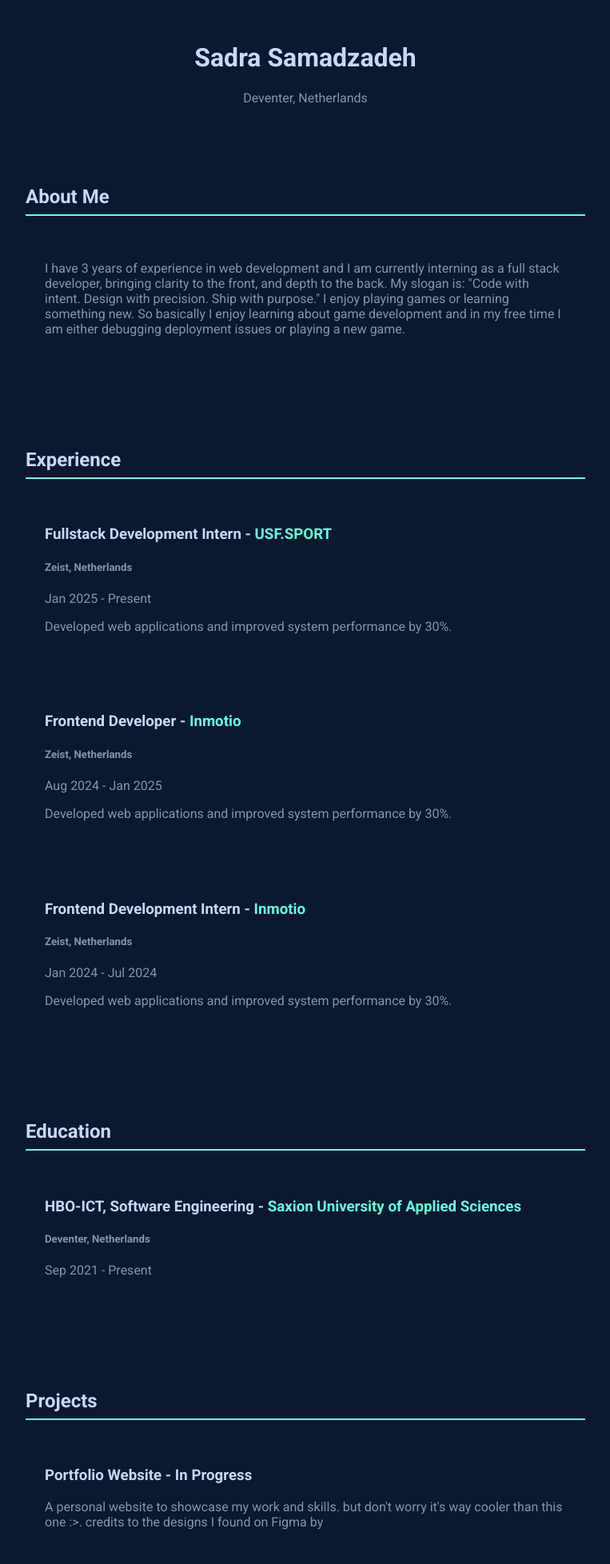
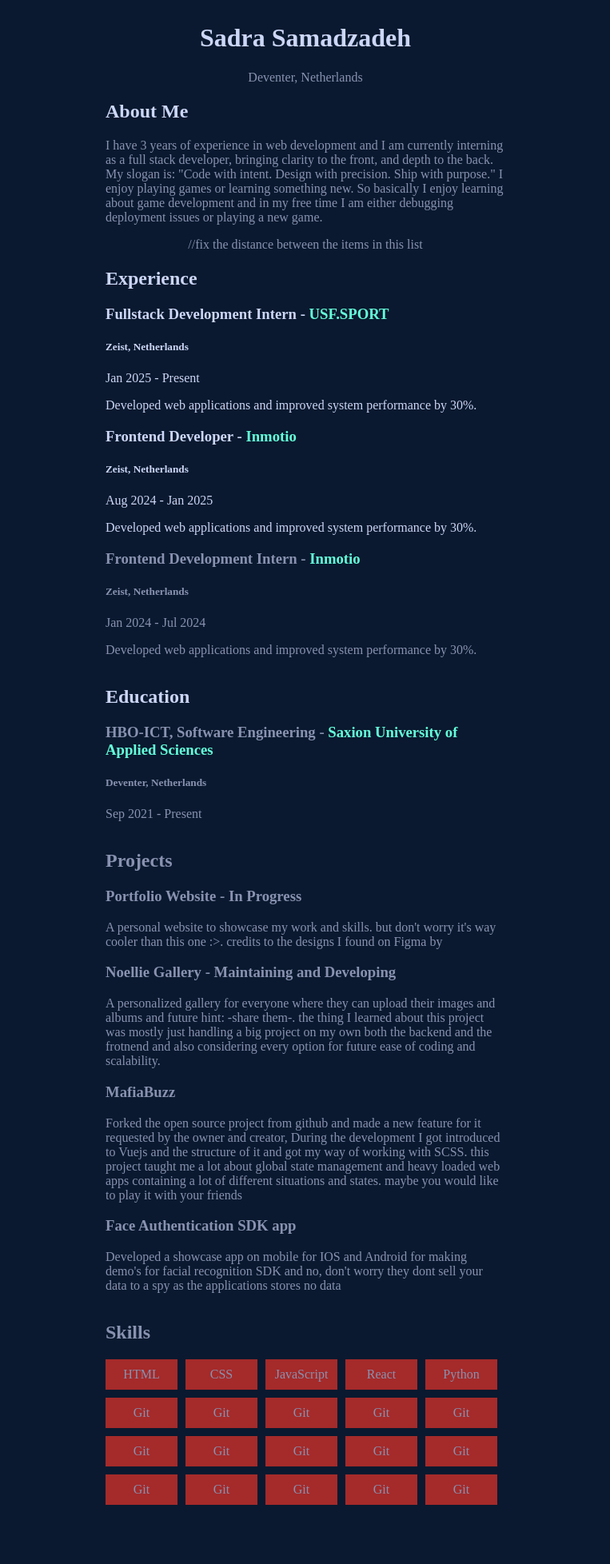
Before and after one commit to SadraSamadzadeh/portfolio-simple, a plain HTML site: page index.html in a window 1280 px wide. Shown: the top 1956 px of the page at 80% size, without its empty margins (258-1021 px from the left). After the commit the page ends 1890 px from the top, so only its background shows below. Drawn offline with Linux system fonts and the light colour scheme.

Commit message:
changing device

```diff
--- a/index.html
+++ b/index.html
@@ -6,88 +6,74 @@
   <link rel="preconnect" href="https://fonts.googleapis.com">
 <link rel="preconnect" href="https://fonts.gstatic.com" crossorigin>
 <link href="https://fonts.googleapis.com/css2?family=Roboto:ital,wght@0,100..900;1,100..900&display=swap" rel="stylesheet">
-  <title>My Portfolio</title>
+  <title>Sadra Samadzadeh</title>
   <style>
 	body {
-      margin: 0;
-      font-family: 'Roboto', sans-serif;
+		/* font  */
 		background-color: #0a192f;
 		color: #8892b0;
-	  cursor: url('./cursor2.png'), auto;
+		width: 500px;
+		display: flex;
+		flex-direction: column;
+		align-items: center;
+		justify-content: center;
 	}
-    header {
-      color: #ccd6f6;
-      padding: 2rem;
-      text-align: center;
+	html {
+		display: flex;
+		flex-direction: column;
+		align-items: center;
+		justify-content: center;
 	}
-    section {
-      padding: 2rem;
-      max-width: 900px;
-      margin: auto;
+	.header {
+		display: flex;
+		flex-direction: column;
+		justify-content: center;
+		align-items: center;
 	}
-    h2 {
-      border-bottom: 2px solid #64ffda;
-	  color: #ccd6f6;
-      padding-bottom: 0.5rem;
-      margin-bottom: 1rem;
-    }
-    .card {
-      border-radius: 12px;
-      padding: 1.5rem;
-      margin-bottom: 1rem;
+	.experience {
+		width: 500px;
 	}
 	.skills {
 		display: flex;
+		justify-content: flex-start;
+		align-items: center;
+		width: 100%;
 		flex-wrap: wrap;
 		gap: 10px;
-      justify-content: center;
-      margin-top: 2rem;
+
 	}
 	.skill {
-      background-color: #A285D1;
-      color: white;
-      padding: 0.5rem 1rem;
-      border-radius: 20px;
-      font-size: 0.9rem;
+		text-align: center;
+		padding: 10px;
+		background-color: brown;
+		width: 70px;
 	}
-    footer {
-      background-color: #004f88;
-      color: white;
-      text-align: center;
-      padding: 1rem;
-      margin-top: 3rem;
+	.skills-container {
+		width: 500px;
 	}
-    .link {
+	a {
+		color: #64ffda;
 		text-decoration: none;
-		color: #64ffda;
+
 	}
-	.link:hover {
-		cursor: url('./cursor.png') 4 4, auto;
+	a:hover {
+		cursor: url('./cursor.png');
 	}
-	.location {
-		color: #8892b0;
+	.header-text {
+		color: #ccd6f6;
 	}
-	h3 {
-		color:#ccd6f6;
-	}
-	.projects {
-		display: flex;
-		flex-direction: column;
-	}
-	section {
-		max-width: 700px;
-	}
+	/* the style has to be rewritten again : the blue hex for background : #0a192f the green hex for highlight: #64ffda the text color of slate:  #8892b0 and the white is : #ccd6f6 */
   </style>
 </head>
 <body>
-  <header>
-    <h1>Sadra Samadzadeh</h1>
-    <p class="location">Deventer, Netherlands</p>
-  </header>
-
-  <section id="summary">
-    <h2>About Me</h2>
-    <div class="card">
+  <div class="header">
+    <div class="header-text"><h1>Sadra Samadzadeh</h1></div>
+    <div class="location">Deventer, Netherlands</div>
+	</div>
+	<!-- something to add here for my contact details like linkedin icon and github icon and maybe make some other thing check the brittany person see what she put ther -->
+  <div class="about-me">
+    <h2 class="header-text">About Me</h2>
+    <div class="">
       <p>
     I have 3 years of experience in web development
      and I am currently interning as a full stack developer,
@@ -96,17 +82,17 @@
         I enjoy playing games or learning something new. So basically I enjoy learning about game development and in my free time I am either debugging deployment issues or playing a new game.
 	</p>
     </div>
-  </section>
-
-  <section id="experience">
-    <h2>Experience</h2>
-    <div class="card">
+</div>
+//fix the distance between the items in this list
+<div class="experience">
+    <h2 class="header-text">Experience</h2>
+    <div class="header-text">
       <h3>Fullstack Development Intern - <a class="link" href="https://www.usf.sport/" target="_blank">USF.SPORT</a></h3>
       <h5>Zeist, Netherlands</h5>
       <p>Jan 2025 - Present</p>
       <p>Developed web applications and improved system performance by 30%.</p>
     </div>
-    <div class="card">
+    <div class="header-text">
         <h3>Frontend Developer - <a class="link" href="https://www.inmotio.eu/" target="_blank">Inmotio</a></h3>
         <h5>Zeist, Netherlands</h5>
         <p>Aug 2024 - Jan 2025</p>
@@ -118,18 +104,18 @@
         <p>Jan 2024 - Jul 2024</p>
         <p>Developed web applications and improved system performance by 30%.</p>
 	</div>
-  </section>
+</div>
 
-  <section id="education">
-    <h2>Education</h2>
+  <div class="section" id="education">
+    <h2 class="header-text">Education</h2>
     <div class="card">
       <h3>HBO-ICT, Software Engineering - <a class="link" href="https://www.saxion.nl/" target="_blank">Saxion University of Applied Sciences</a> </h3>
 	  <h5>Deventer, Netherlands</h5>
       <p>Sep 2021 - Present</p>
     </div>
-  </section>
+</div>
 
-  <section class="projects" id="projects">
+  <div class="section" id="projects">
     <h2>Projects</h2>
     <div class="card">
 		<h3>Portfolio Website - In Progress <a href=""></a></h3>
@@ -155,9 +141,9 @@
 	<div>
 
 	</div>
-  </section>
+</div>
 
-  <section id="skills">
+  <div class="skills-container">
     <h2>Skills</h2>
     <div class="skills">
       <div class="skill">HTML</div>
@@ -166,11 +152,23 @@
       <div class="skill">React</div>
       <div class="skill">Python</div>
       <div class="skill">Git</div>
+      <div class="skill">Git</div>
+      <div class="skill">Git</div>
+      <div class="skill">Git</div>
+      <div class="skill">Git</div>
+      <div class="skill">Git</div>
+      <div class="skill">Git</div>
+      <div class="skill">Git</div>
+      <div class="skill">Git</div>
+      <div class="skill">Git</div>
+      <div class="skill">Git</div>
+      <div class="skill">Git</div>
+      <div class="skill">Git</div>
+      <div class="skill">Git</div>
+      <div class="skill">Git</div>
+
     </div>
-  </section>
+</div>
 
-  <footer>
-    <p>Contact</p>
-  </footer>
 </body>
 </html>
```
Lines whose indentation alone changed are shown as unchanged.
